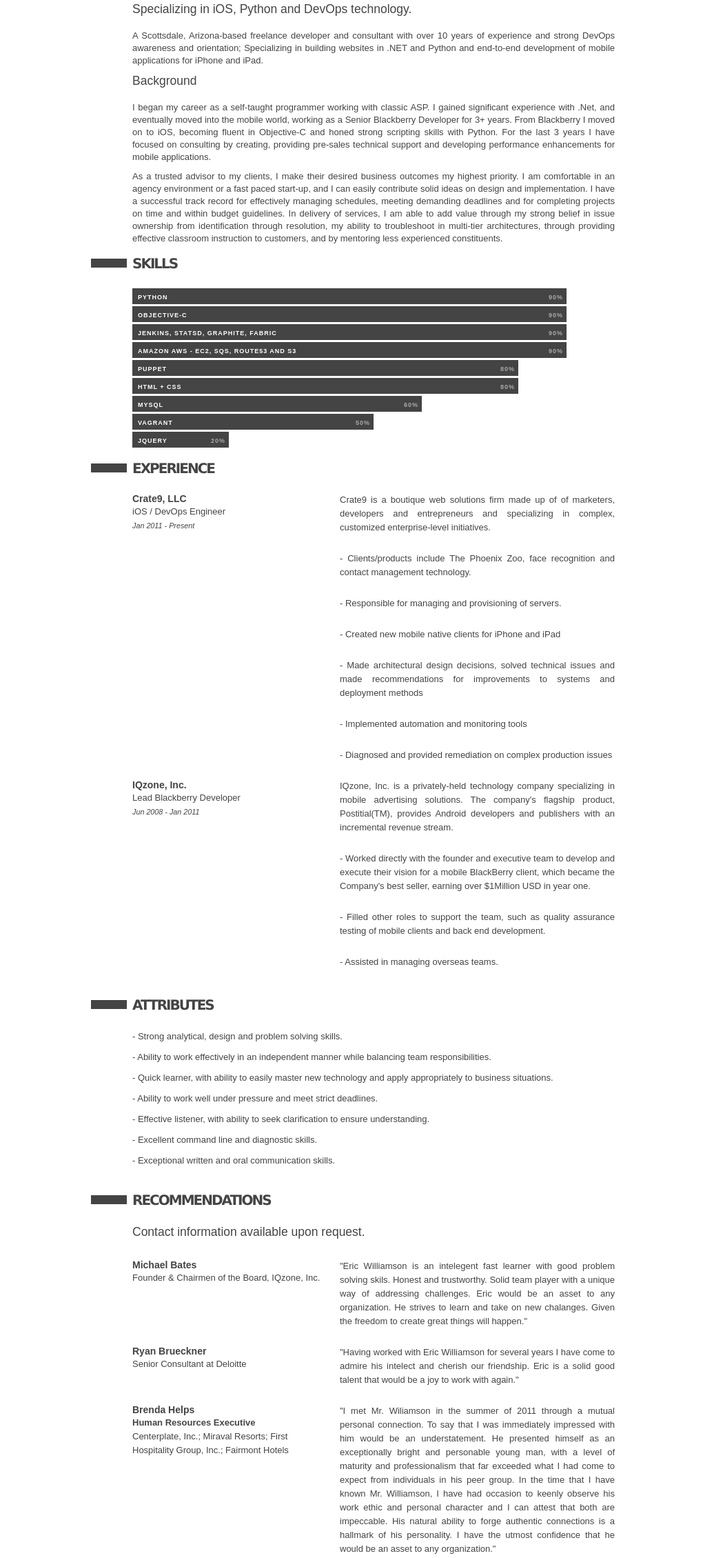
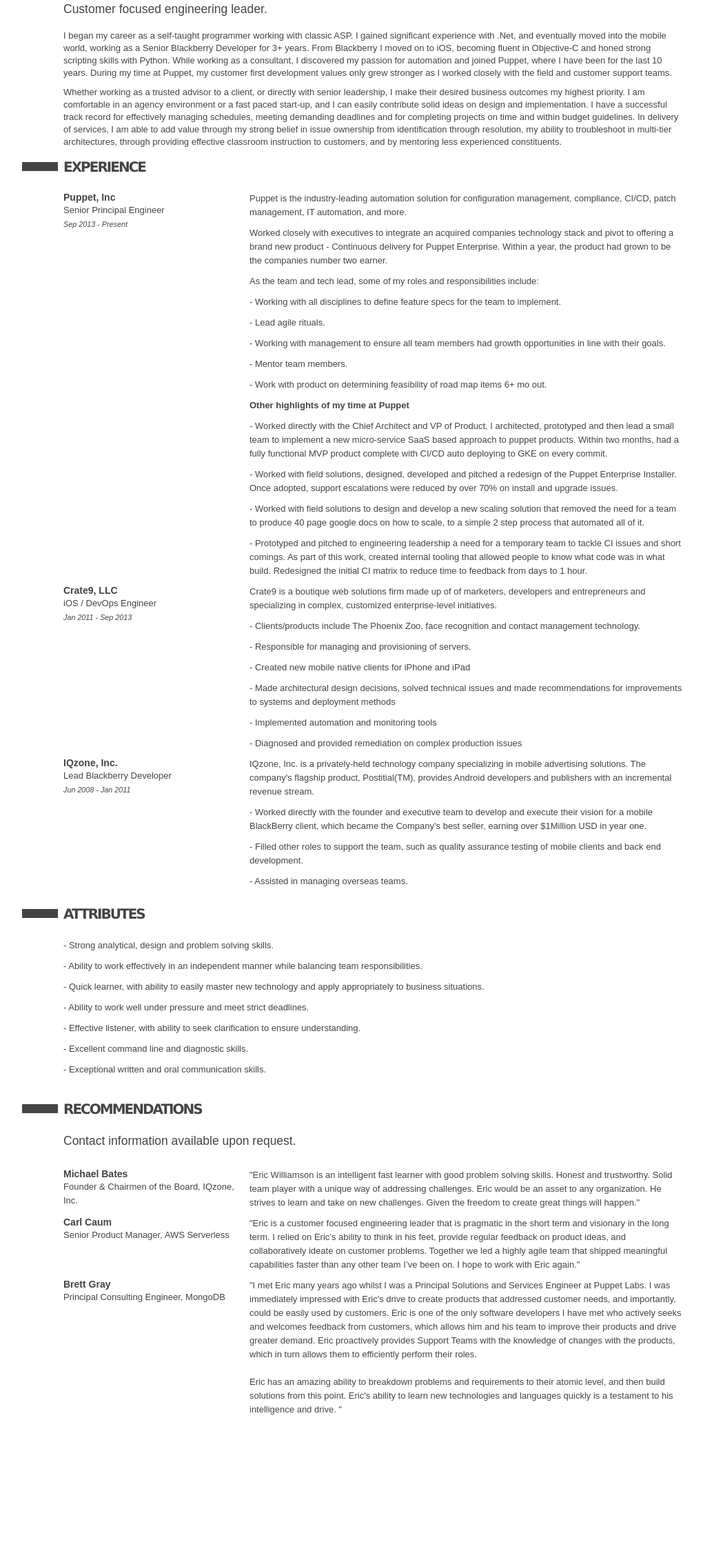
Before and after one commit to ericwilliamson/ericwilliamson.github.io, a plain HTML site: page index.html in a window 1280 px wide. Shown: the part 143-2402 px from the top of the page at 69% size, without its empty margins (98-1118 px from the left). After the commit the page ends 2207 px from the top, so only its background shows below. Drawn offline with nearby package versions, Linux system fonts and the light colour scheme.

Commit message:
initial update for puppet experience

```diff
--- a/css/base.css
+++ b/css/base.css
@@ -10,11 +10,11 @@
     color: #e74c3c;
 }
 
-.navbar .nav li{
+.navbar .nav li {
     font-size: 15px;
 }
 
-.navbar .nav > .active > a {
+.navbar .nav>.active>a {
     border-bottom: solid 2px #e74c3c;
 }
 
--- a/css/resume.css
+++ b/css/resume.css
@@ -1,9 +1,9 @@
 ul.nav li {
-    margin:0;
+   margin: 0;
 }
 
 #wrapper {
-   max-width: 700px;
+   max-width: 900px;
    margin: 60px auto 30px;
    padding: 0 60px 60px 60px;
    position: relative;
@@ -20,7 +20,6 @@
 }
 
 p {
-   text-align: justify;
    font-size: 13px;
 }
 
@@ -37,7 +36,12 @@
    text-decoration: underline;
 }
 
-h1, h2, h3, h4, h5, h6 {
+h1,
+h2,
+h3,
+h4,
+h5,
+h6 {
    font-weight: normal;
 }
 
@@ -76,7 +80,7 @@
    clear: both;
 }
 
-ul#recommends li > h3 {
+ul#recommends li>h3 {
    background: #fafafa;
    color: #ccc;
    padding-left: 5px;
@@ -211,30 +215,35 @@
 
 div.section ul li p {
    float: right;
-   width: 57%;
-   margin-bottom: 25px;
+   width: 70%;
 }
 
-.details{
+.details {
    float: left;
-   width: 40%
+   width: 30%
 }
 
-.details h3{
+.details h3 {
    line-height: 1.2em;
-   margin:0;
+   margin: 0;
 }
 
-.details h4{
-   font-size:13px;
-   margin:0;
+.details h4 {
+   font-size: 13px;
+   margin: 0;
 }
 
 .details h5 {
    font-style: italic;
-   font-size:0.83em;
-   margin:0;
-   padding:0;
+   font-size: 0.83em;
+   margin: 0;
+   padding: 0;
+}
+
+.details div.section ul li p {
+   float: right;
+   width: 70%;
+   margin-bottom: 15px;
 }
 
 ul#attributesList {
@@ -242,5 +251,5 @@
 }
 
 ul#attributesList li {
-   margin:0 0 10px 0;
+   margin: 0 0 10px 0;
 }
--- a/index.html
+++ b/index.html
@@ -1,5 +1,6 @@
 <!DOCTYPE html>
 <html>
+
 <head>
     <title>Eric Williamson</title>
     <meta name="viewport" content="width=device-width, initial-scale=1.0">
@@ -8,6 +9,7 @@
     <link href="css/base.css" rel="stylesheet" media="screen">
     <link href="css/resume.css" rel="stylesheet" media="screen">
 </head>
+
 <body>
 
     <div class="navbar navbar-static-top">
@@ -16,9 +18,6 @@
                 <a class="brand" href="index.html" name="top">Eric Williamson</a>
                 <ul class="nav pull-right">
                     <li class="active"><a href="index.html">Resume</a></li>
-                <li><a href="face.html">Face Recognition</a></li>
-                <li><a href="genx.html">GenX Contacts</a></li>
-
                 </ul>
             </div>
         </div>
@@ -29,49 +28,29 @@
             <h2 class="sectionHead">Eric Williamson</h2>
 
             <div id="bio">
-    <h4>Specializing in iOS, Python and DevOps technology.</h4>
-
-    <p>
-        A Scottsdale, Arizona-based freelance developer and consultant with over 10 years of experience and
-        strong DevOps awareness and orientation; Specializing in building websites in .NET and Python and
-        end-to-end development of mobile applications for iPhone and iPad.
-    </p>
-
-    <h4>Background</h4>
+                <h4>Customer focused engineering leader.</h4>
 
                 <p>
                     I began my career as a self-taught programmer working with classic ASP. I gained significant
                     experience with .Net, and eventually moved into the mobile world, working as a Senior Blackberry
                     Developer for 3+ years. From Blackberry I moved on to iOS, becoming fluent in Objective-C and honed
-        strong scripting skills with Python. For the last 3 years I have focused on consulting by creating,
-        providing pre-sales technical support and developing performance enhancements for mobile
-        applications.
+                    strong scripting skills with Python. While working as a consultant, I discovered my passion for
+                    automation and joined Puppet, where I have been for the last 10 years. During my time at Puppet, my
+                    customer first development values only grew stronger as I worked closely with the field and customer
+                    support teams.
                 </p>
 
                 <p>
-        As a trusted advisor to my clients, I make their desired business outcomes my highest priority. I am
-        comfortable in an agency environment or a fast paced start-up, and I can easily contribute solid
-        ideas on design and implementation. I have a successful track record for effectively managing
-        schedules, meeting demanding deadlines and for completing projects on time and within budget
-        guidelines. In delivery of services, I am able to add value through my strong belief in issue
-        ownership from identification through resolution, my ability to troubleshoot in multi-tier
-        architectures, through providing effective classroom instruction to customers, and by mentoring less
-        experienced constituents.
+                    Whether working as a trusted advisor to a client, or directly with senior leadership, I make their
+                    desired business outcomes my highest priority. I am comfortable in an agency environment or a fast
+                    paced start-up, and I can easily contribute solid ideas on design and implementation. I have a
+                    successful track record for effectively managing schedules, meeting demanding deadlines and for
+                    completing projects on time and within budget guidelines. In delivery of services, I am able to add
+                    value through my strong belief in issue ownership from identification through resolution, my ability
+                    to troubleshoot in multi-tier architectures, through providing effective classroom instruction to
+                    customers, and by mentoring less experienced constituents.
                 </p>
             </div>
-
-<h2 class="sectionHead">Skills</h2>
-<ul id="skills">
-    <li class="s90"><span>Python</span></li>
-    <li class="s90"><span>Objective-C</span></li>
-    <li class="s90"><span>Jenkins, StatsD, Graphite, Fabric</span></li>
-    <li class="s90"><span>Amazon AWS - EC2, SQS, Route53 and S3</span></li>
-    <li class="s80"><span>Puppet</span></li>
-    <li class="s80"><span>HTML + CSS</span></li>
-    <li class="s60"><span>MySQL</span></li>
-    <li class="s50"><span>Vagrant</span></li>
-    <li class="s20"><span>jQuery</span></li>
-</ul>
 
             <div class="clear"></div>
 
@@ -82,16 +61,62 @@
                 <ul id="jobs">
                     <li>
                         <div class="details">
+                            <h3>Puppet, Inc</h3>
+                            <h4>Senior Principal Engineer</h4>
+                            <h5>Sep 2013 - Present</h5>
+                        </div>
+                        <p>Puppet is the industry-leading automation solution for configuration management, compliance,
+                            CI/CD, patch management, IT automation, and more.
+                        </p>
+                        <p>
+                            Worked closely with executives to integrate an acquired companies technology stack and pivot
+                            to offering a brand new product - Continuous delivery for Puppet Enterprise. Within a year,
+                            the product had grown to be the companies number two earner.
+                        </p>
+                        <p>
+                            As the team and tech lead, some of my roles and responsibilities include:
+                        </p>
+                        <p> - Working with all disciplines to define feature specs for the team to implement. </p>
+                        <p> - Lead agile rituals. </p>
+                        <p> - Working with management to ensure all team members had growth opportunities in line with
+                            their goals. </p>
+                        <p> - Mentor team members.</p>
+                        <p> - Work with product on determining feasibility of road map items 6+ mo out.</p>
+
+                        <br><br>
+                        <p><b>Other highlights of my time at Puppet</b></p>
+                        <p> - Worked directly with the Chief Architect and VP of Product, I architected, prototyped and
+                            then lead a small team to implement a new micro-service SaaS based approach to puppet
+                            products. Within two months, had a fully functional MVP product complete with CI/CD auto
+                            deploying to GKE on every commit.
+                        </p>
+                        <p> - Worked with field solutions, designed, developed and pitched a redesign of the Puppet
+                            Enterprise Installer. Once adopted, support escalations were reduced by over 70% on install
+                            and upgrade issues.
+                        </p>
+                        <p> - Worked with field solutions to design and develop a new scaling solution that removed the
+                            need for a team to produce 40 page google docs on how to scale, to a simple 2 step process
+                            that automated all of it.
+                        </p>
+                        <p> - Prototyped and pitched to engineering leadership a need for a temporary team to tackle CI
+                            issues and short comings. As part of this work, created internal tooling that allowed people
+                            to know what code was in what build. Redesigned the initial CI matrix to reduce time to
+                            feedback from days to 1 hour.
+                        </p>
+                    <li>
+                        <div class="details">
                             <h3>Crate9, LLC</h3>
                             <h4>iOS / DevOps Engineer</h4>
-                <h5>Jan 2011 - Present</h5>
+                            <h5>Jan 2011 - Sep 2013</h5>
                         </div>
-            <p>Crate9 is a boutique web solutions firm made up of of marketers, developers and entrepreneurs and
+                        <p>Crate9 is a boutique web solutions firm made up of of marketers, developers and entrepreneurs
+                            and
                             specializing in complex, customized enterprise-level initiatives.
                         </p>
 
                         <p>
-                - Clients/products include The Phoenix Zoo, face recognition and contact management technology.
+                            - Clients/products include The Phoenix Zoo, face recognition and contact management
+                            technology.
                         </p>
 
                         <p>
@@ -121,20 +146,25 @@
                             <h4>Lead Blackberry Developer</h4>
                             <h5>Jun 2008 - Jan 2011</h5>
                         </div>
-            <p>IQzone, Inc. is a privately-held technology company specializing in mobile advertising solutions.
+                        <p>IQzone, Inc. is a privately-held technology company specializing in mobile advertising
+                            solutions.
                             The
-                company's flagship product, Postitial(TM), provides Android developers and publishers with an
+                            company's flagship product, Postitial(TM), provides Android developers and publishers with
+                            an
                             incremental revenue stream.
                         </p>
 
                         <p>
-                - Worked directly with the founder and executive team to develop and execute their vision for a
-                mobile BlackBerry client, which became the Company's best seller, earning over $1Million USD in
+                            - Worked directly with the founder and executive team to develop and execute their vision
+                            for a
+                            mobile BlackBerry client, which became the Company's best seller, earning over $1Million USD
+                            in
                             year one.
                         </p>
 
                         <p>
-                - Filled other roles to support the team, such as quality assurance testing of mobile clients
+                            - Filled other roles to support the team, such as quality assurance testing of mobile
+                            clients
                             and
                             back end development.
                         </p>
@@ -157,7 +187,8 @@
                         - Ability to work effectively in an independent manner while balancing team responsibilities.
                     </li>
                     <li>
-            - Quick learner, with ability to easily master new technology and apply appropriately to business
+                        - Quick learner, with ability to easily master new technology and apply appropriately to
+                        business
                         situations.
                     </li>
                     <li>
@@ -185,41 +216,51 @@
                             <h4>Founder & Chairmen of the Board, IQzone, Inc.</h4>
                         </div>
                         <p>
-                "Eric Williamson is an intelegent fast learner with good problem solving skils. Honest and
-                trustworthy. Solid team player with a unique way of addressing challenges. Eric would be an asset to
-                any organization. He strives to learn and take on new chalanges. Given the freedom to create great
-                things will happen."
+                            "Eric Williamson is an intelligent fast learner with good problem solving skills. Honest and
+                            trustworthy. Solid team player with a unique way of addressing challenges. Eric would be an
+                            asset to any organization. He strives to learn and take on new challenges. Given the freedom
+                            to
+                            create great things will happen."
                         </p>
                     </li>
                     <li>
                         <div class="details">
-                <h3>Ryan Brueckner</h3>
-                <h4>Senior Consultant at Deloitte</h4>
+                            <h3>Carl Caum</h3>
+                            <h4>Senior Product Manager, AWS Serverless</h4>
                         </div>
                         <p>
-                "Having worked with Eric Williamson for several years I have come to admire his intelect and
-                cherish our friendship. Eric is a solid good talent that would be a joy to work with again."
+                            "Eric is a customer focused engineering leader that is pragmatic in the short term and
+                            visionary in the long term. I
+                            relied on Eric’s ability to think in his feet, provide regular feedback on product ideas,
+                            and collaboratively ideate on
+                            customer problems. Together we led a highly agile team that shipped meaningful capabilities
+                            faster than any other team
+                            I’ve been on. I hope to work with Eric again."
                         </p>
                     </li>
                     <li>
                         <div class="details">
-                <h3>Brenda Helps</h3>
-                <h4>
-                    <strong>
-                        Human Resources Executive <br>
-                    </strong>
-                    Centerplate, Inc.; Miraval Resorts; First Hospitality Group, Inc.; Fairmont Hotels
-                </h4>
+                            <h3>Brett Gray</h3>
+                            <h4>Principal Consulting Engineer, MongoDB</h4>
                         </div>
                         <p>
-                "I met Mr. Wiliamson in the summer of 2011 through a mutual personal connection.
-                To say that I was immediately impressed with him would be an understatement. He presented
-                himself as an exceptionally bright and personable young man, with a level of maturity and
-                professionalism that far exceeded what I had come to expect from individuals in his peer group.
-                In the time that I have known Mr. Williamson, I have had occasion to keenly observe his work
-                ethic and personal character and I can attest that both are impeccable. His natural ability to
-                forge authentic connections is a hallmark of his personality. I have the utmost confidence that
-                he would be an asset to any organization."
+                            "I met Eric many years ago whilst I was a Principal Solutions and Services Engineer at
+                            Puppet Labs. I was immediately
+                            impressed with Eric's drive to create products that addressed customer needs, and
+                            importantly, could be easily used by
+                            customers. Eric is one of the only software developers I have met who actively seeks and
+                            welcomes feedback from
+                            customers, which allows him and his team to improve their products and drive greater demand.
+                            Eric proactively provides
+                            Support Teams with the knowledge of changes with the products, which in turn allows them to
+                            efficiently perform their
+                            roles.<br /></br>
+
+                            Eric has an amazing ability to breakdown problems and requirements to their atomic level,
+                            and then build solutions from
+                            this point. Eric's ability to learn new technologies and languages quickly is a testament to
+                            his intelligence and drive.
+                            "
                         </p>
                     </li>
 
@@ -232,4 +273,5 @@
     <script src="http://code.jquery.com/jquery.js"></script>
     <script src="js/bootstrap.min.js"></script>
 </body>
+
 </html>
```
Lines whose indentation alone changed are shown as unchanged.
